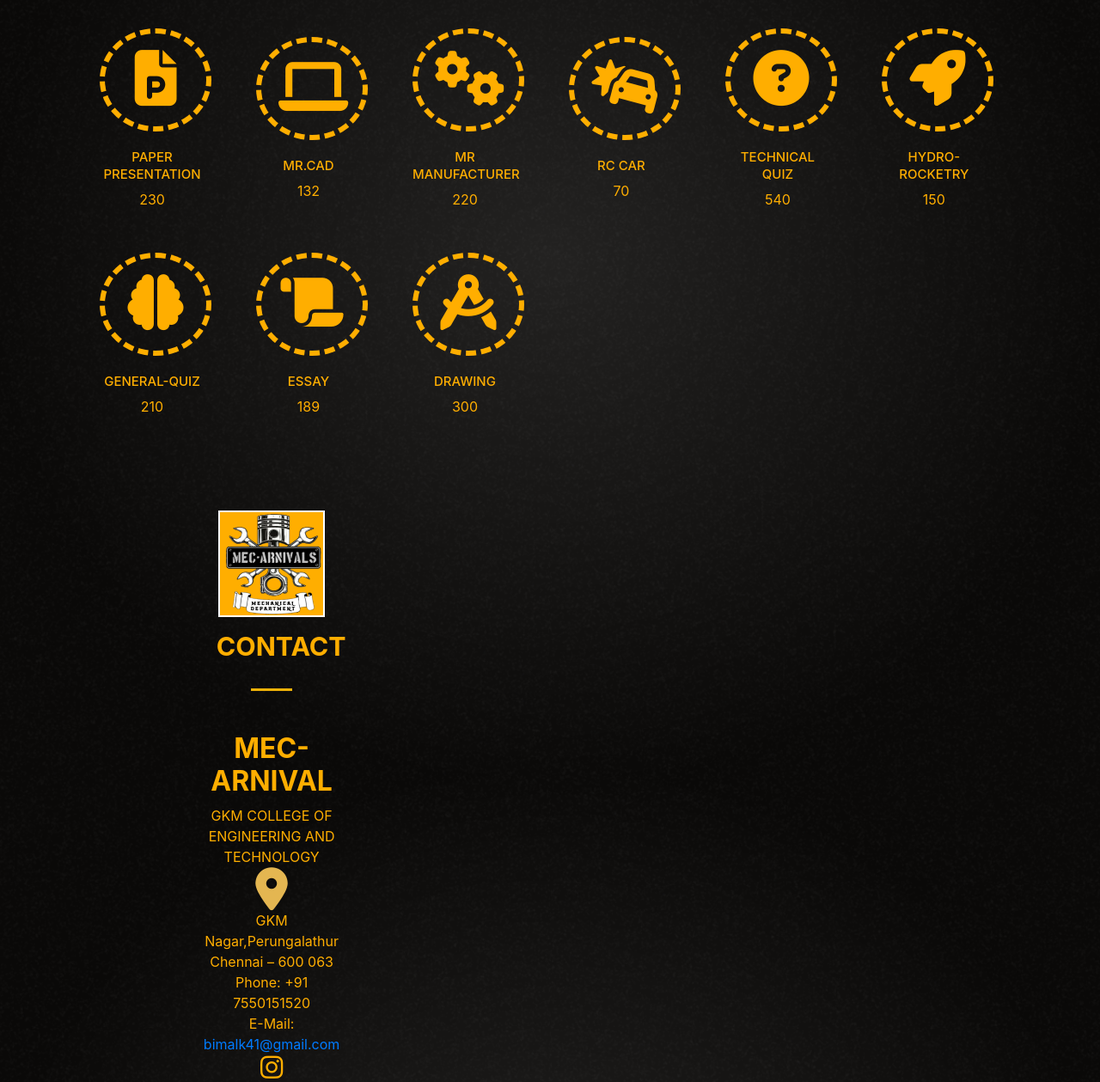
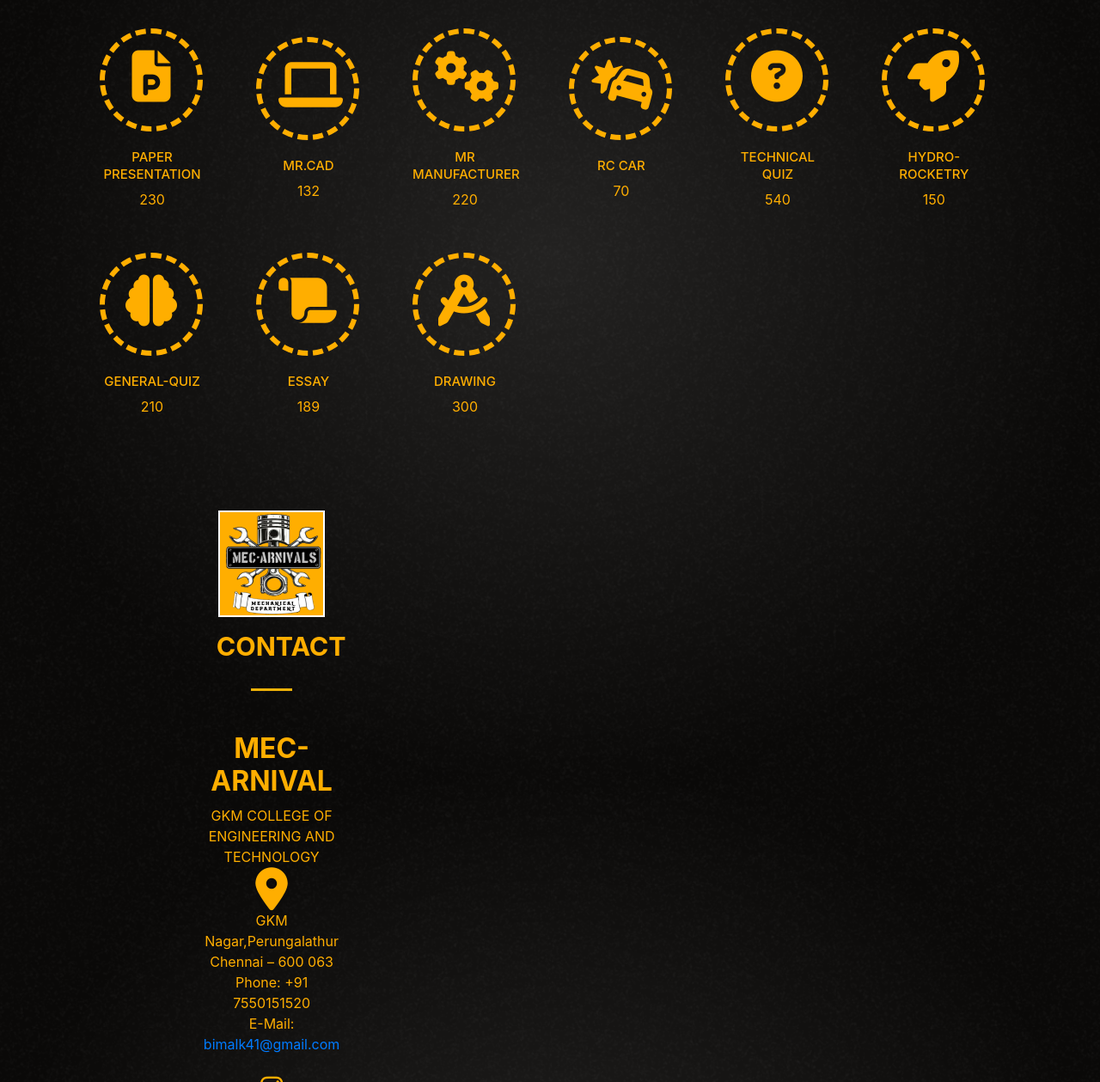
Before and after one commit to MecArnival/MECARNIVAL-GKMCET, a plain HTML site: page index.html in a window 1280 px wide. Shown: the part 1516-2775 px from the top of the page at 86% size. Drawn offline with nearby package versions, Linux system fonts and the light colour scheme; animation ran at ten frames a second; a web font is replaced by a local one.

Commit message:
first6 commit

```diff
--- a/css/register.css
+++ b/css/register.css
@@ -1,3 +1,7 @@
+@import url('https://fonts.googleapis.com/css?family=Acme&display=swap');
+@import url('https://fonts.googleapis.com/css?family=Modak&display=swap');
+@import url('https://fonts.googleapis.com/css?family=Titillium+Web&display=swap');
+
 .input{
     width: 90%;
     background: transparent;
@@ -40,20 +44,6 @@
   width: 10px;
   height: 10px;
 }
-
-
-
-
-
-
-
-
-
-
-
-
-
-
 input{
     height: 45px;
 
@@ -83,6 +73,7 @@ body{
 
 }
 .coner h1{
+    font-family: 'Titillium Web', cursive;
     font-size: 30px;
     margin-top:100px;
     padding: 0 0 20px;
@@ -92,12 +83,13 @@ body{
 
 }
 form{
-
+    font-family: 'Acme', sans-serif;
     margin-top:50px;
     transition: all 4s  ease-in;
 }
 .custom-radio{
     margin: 20px;
+    font-family: 'Acme', sans-serif;
 }
 .custom-radio h5{
     top: -30px !important;
@@ -110,9 +102,12 @@ form{
     transition: all 4s ease-in-out;
 }
 h2{
+    font-family: 'Acme', sans-serif;
     text-align: left;
+    text-transform: uppercase;
 }
 .container {
+    font-family: 'Acme', sans-serif;
     display: block;
     position: relative;
     padding-left: 0;
@@ -140,7 +135,7 @@ h2{
   .checkmark {
     position: absolute;
     top: 0;
-    left: 12%;
+    left: 9%;
     height: 25px;
     width: 25px;
     background-color: #eee;
--- a/css/style.css
+++ b/css/style.css
@@ -1,5 +1,6 @@
 @import url('https://fonts.googleapis.com/css?family=Emblema+One|Uncial+Antiqua&display=swap');
 @import url('https://fonts.googleapis.com/css?family=Titillium+Web&display=swap');
+@import url('https://fonts.googleapis.com/css?family=Acme&display=swap');
 body{
 background-image: url(img/bg.png);
 background-size: 100%;
@@ -203,7 +204,7 @@ strong.headline-with-separator, .headline-with-separator {
 
 .category-small-box:hover{
     background-color:  transparent;
-    color: rgb(226, 217, 196) ;
+    color: rgb(255, 145, 0) ;
     text-decoration: none;
 }
 
@@ -277,9 +278,9 @@ strong.headline-with-separator, .headline-with-separator {
     color: rgb(255, 174, 0) !important;
     transition: 0.3s;
     text-align: center;
-    font-size: 65px;
+    font-size: 60px;
     height: 120px;
-    width: 130px;
+    width: 120px;
     border: 6px dashed rgb(255, 174, 0);
     border-radius: 50%;
     display: inline-block;
@@ -355,7 +356,7 @@ h3.heading {
 }
 .loco{
     font-size: 50px;
-    animation: color 3s infinite ;
+    animation: color 1s infinite ;
 }
 @keyframes color{
 0%{
--- a/index.html
+++ b/index.html
@@ -57,13 +57,12 @@
             <br/>
             <br/>
             <br/>
-          <button type="button" class="btn btn-outline-primary" id="myBtn">ABOUT US</button>
+
 
 
           <button type="button" id="myButton" class="btn btn-primary" onclick="location.href='index1.html';">REGISTER NOW</button>
 
         </div></center>
-        <ad>
         <script type="text/javascript">
         $(document).ready(function(){
     setTimeout(function() {
@@ -344,11 +343,12 @@ function onBackKeyDown() {
 
                                                       Chennai – 600 063 </span><br/>
                                                       Phone: <span> +91 7550151520 </span><br>
-                                                      E-Mail:<span> <a href="mailto:bimalk41@gmail.com">bimalk41@gmail.com</a> </span><br>
+                                                      E-Mail:<span> <a href="mailto:bimalk41@gmail.com">bimalk41@gmail.com</a> </span><br/>
+                                                      <br/>
 <a href="https://instagram.com/mec_arnival2k19?igshid=zeeb5kys8c8k"><i class="fab fa-instagram"></i></a>
 </address>
                                     <hr class="socket">
-                                    <br/>
+
 
                                     &copy;Copyright 2019 @ mec_arnival2k19. All rights reserved.
 
```
Also changed, not shown: index1.html (+1 -1 lines).
